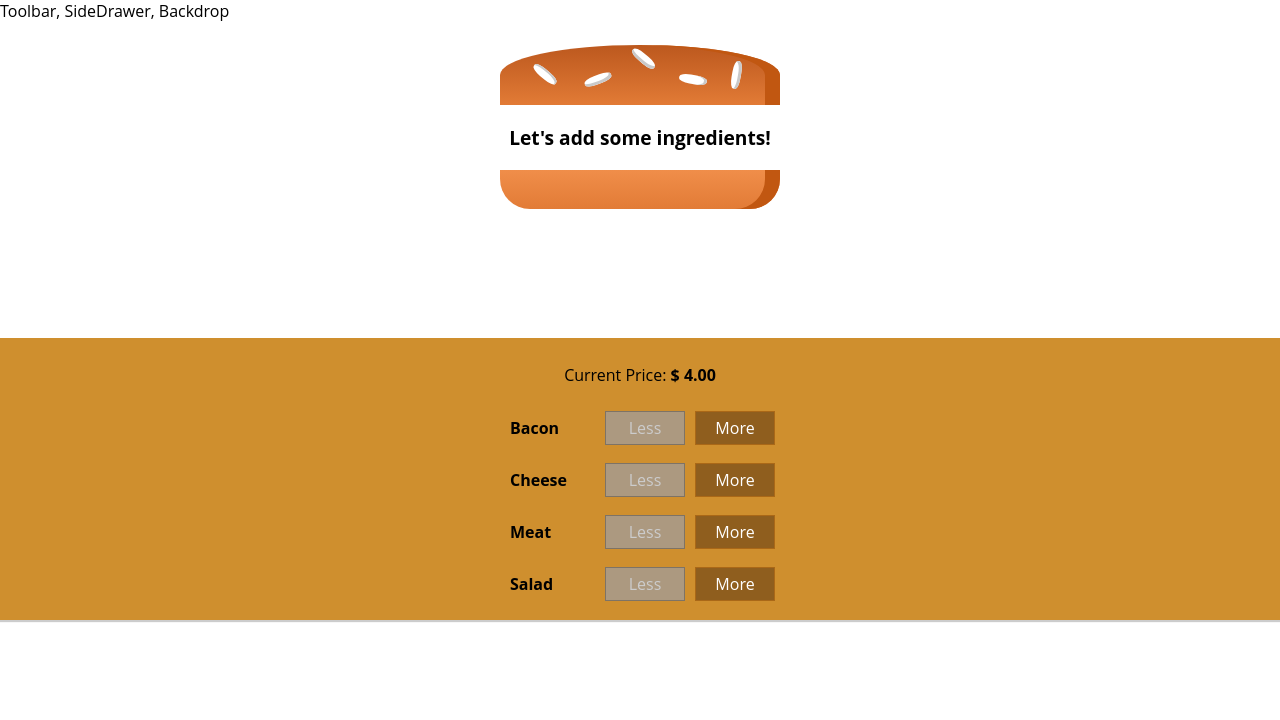
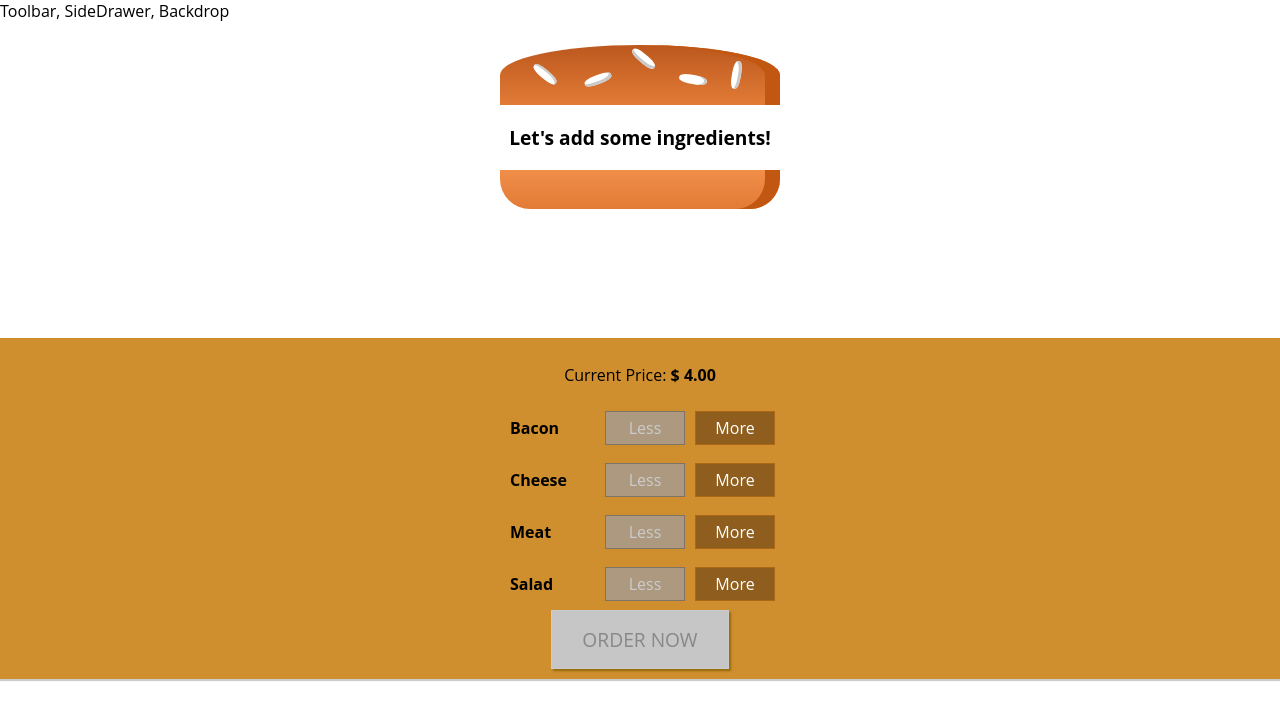
Before and after one commit to ian93/burger-builder, a React app: page / in a window 1280 px wide. Shown: the top 720 px of the page. Built offline with nearby package versions, Linux system fonts and the light colour scheme; the HTML template or start-up script is replaced by a standard one.

Commit message:
feat: Modal, Backdrop (Beware styled components Dynamic Styling)
Got a problem w/ Boolean props to Modal switch
Must claim the prop on every component? Need to check!

```diff
--- a/src/components/Burger/BuildControls/BuildControls.jsx
+++ b/src/components/Burger/BuildControls/BuildControls.jsx
@@ -26,6 +26,12 @@
         disable={props.disabled[ctrl.type]}
       />
     ))}
+    <OrderButton
+      disabled={!props.purchaseable}
+      onClick={props.viewOrder}
+    >
+      ORDER NOW
+    </OrderButton>
   </BuildControls>
 );
 
@@ -40,4 +46,35 @@
   box-shadow: 0 2px 1px #ccc;
 `;
 
+const OrderButton = styled.button`
+  padding: 15px 30px;
+  border: 1px solid #966909;
+  box-shadow: 2px 2px 2px #966909;
+  color: #966909;
+  background-color: #dad735;
+  outline: none;
+  font-family: inherit;
+  font-size: 1.2em;
+  cursor: pointer;
+  :hover, :active {
+    background-color: #a0dB41;
+    border: 1px solid #966909;
+    color: #966909;
+  }
+  :disabled {
+    border: 1px solid #ccc;
+    color: #888;
+    background-color: #c7c6c6;
+    cursor: not-allowed;
+  }
+  :not(:disabled) {
+    animation: enable 0.3s linear;
+  }
+  @keyframes enable {
+    0% { transform: scale(1); }
+    60% { transform: scale(1.1); }
+    100% { transform: scale(1); }
+  }
+`;
+
 export default buildControls;
--- /dev/null
+++ b/src/components/Burger/OrderSummary/OrderSummary.jsx
@@ -0,0 +1,30 @@
+import React from 'react';
+import styled from 'styled-components';
+
+import Aux from '../../../hoc/Aux';
+
+const orderSummary = props => {
+  const ingredientSummary = Object.keys(props.ingredients).map(
+    ingredientKey => (
+      <li key={ingredientKey}>
+        <IgKey>{ingredientKey}</IgKey>
+        :&nbsp;
+        {props.ingredients[ingredientKey]}
+      </li>
+    )
+  );
+  return (
+    <Aux>
+      <h3>Your Order</h3>
+      <p>Ingredient(s) in this order:</p>
+      <ul>{ingredientSummary}</ul>
+      <p>Continue to checkout?</p>
+    </Aux>
+  );
+};
+
+const IgKey = styled.span`
+  text-transform: capitalize;
+`;
+
+export default orderSummary;
--- /dev/null
+++ b/src/components/UI/Backdrop/Backdrop.jsx
@@ -0,0 +1,18 @@
+import React from 'react';
+import styled from 'styled-components';
+
+const backdrop = props => (
+  props.show ? <Backdrop onClick={props.click} /> : null
+);
+
+const Backdrop = styled.div`
+  width: 100%;
+  height: 100%;
+  position: fixed;
+  z-index: 100;
+  left: 0;
+  top: 0;
+  background-color: rgba(0, 0, 0, 0.5);
+`;
+
+export default backdrop;
--- /dev/null
+++ b/src/components/UI/Modal/Modal.jsx
@@ -0,0 +1,36 @@
+import React from 'react';
+import styled from 'styled-components';
+
+import Aux from '../../../hoc/Aux';
+import Backdrop from '../Backdrop/Backdrop';
+
+const modal = props => (
+  <Aux>
+    <Backdrop show={props.show} click={props.modalClosed} />
+    <Modal show={props.show}>
+      {props.children}
+    </Modal>
+  </Aux>
+);
+
+const Modal = styled.div`
+  padding: 16px;
+  position: fixed;
+  left: 15%;
+  top: 30%;
+  width: 70%;
+  z-index: 500;
+  background-color: #fff;
+  border: 1px solid #ccc;
+  box-shadow: 1px 1px 1px #000;
+  box-sizing: border-box;
+  transition: all 0.5s ease-out;
+  @media (min-width: 600px) {
+    width: 500px;
+    left: calc(50% - 250px);
+  }
+  transform: ${props => props.show ? 'translateY(0)' : 'translateY(-100vh)'};
+  opacity: ${props => props.show ? 1 : 0};
+`;
+
+export default modal;
--- a/src/containers/BurgerBuilder/BurgerBuilder.jsx
+++ b/src/containers/BurgerBuilder/BurgerBuilder.jsx
@@ -3,6 +3,8 @@
 import Aux from '../../hoc/Aux';
 import Burger from '../../components/Burger/Burger';
 import BurgerControls from '../../components/Burger/BuildControls/BuildControls';
+import Modal from '../../components/UI/Modal/Modal';
+import OrderSummary from '../../components/Burger/OrderSummary/OrderSummary';
 
 const INGREDIENT_PRICES = {
   meat: 1.3,
@@ -20,7 +22,10 @@
       salad: 0,
     },
     totalPrice: 4,
+    purchaseable: false,
+    purchasing: false,
   }
+
 
   addIngredientHandler = type => {
     const oldCount = this.state.ingredients[type];
@@ -33,6 +38,7 @@
     const oldPrice = this.state.totalPrice;
     const newPrice = oldPrice + priceAddition;
     this.setState({ ingredients: updatedIngredients, totalPrice: newPrice });
+    this.updatePurchaseState(updatedIngredients);
   }
 
   removeIngredientHandler = type => {
@@ -47,7 +53,23 @@
       const oldPrice = this.state.totalPrice;
       const newPrice = oldPrice - priceDeduction;
       this.setState({ ingredients: updatedIngredients, totalPrice: newPrice });
+      this.updatePurchaseState(updatedIngredients);
     }
+  }
+
+  purchaseHandler = () => {
+    this.setState({ purchasing: true });
+  }
+
+  purchaseCancelHandler = () => {
+    this.setState({ purchasing: false });
+  }
+
+  updatePurchaseState(ingredients) {
+    const total = Object.keys(ingredients)
+      .map(ingredientKey => (ingredients[ingredientKey]))
+      .reduce((sum, el) => (sum + el), 0);
+    this.setState({ purchaseable: total > 0 });
   }
 
   render () {
@@ -60,12 +82,17 @@
 
     return (
       <Aux>
+        <Modal show={this.state.purchasing} modalClosed={this.purchaseCancelHandler}>
+          <OrderSummary ingredients={this.state.ingredients} />
+        </Modal>
         <Burger ingredients={this.state.ingredients} />
         <BurgerControls
           ingredientAdded={this.addIngredientHandler}
           ingredientRemoved={this.removeIngredientHandler}
           disabled={disableInfo}
+          purchaseable={this.state.purchaseable}
           price={this.state.totalPrice}
+          viewOrder={this.purchaseHandler}
         />
       </Aux>
     );
```
